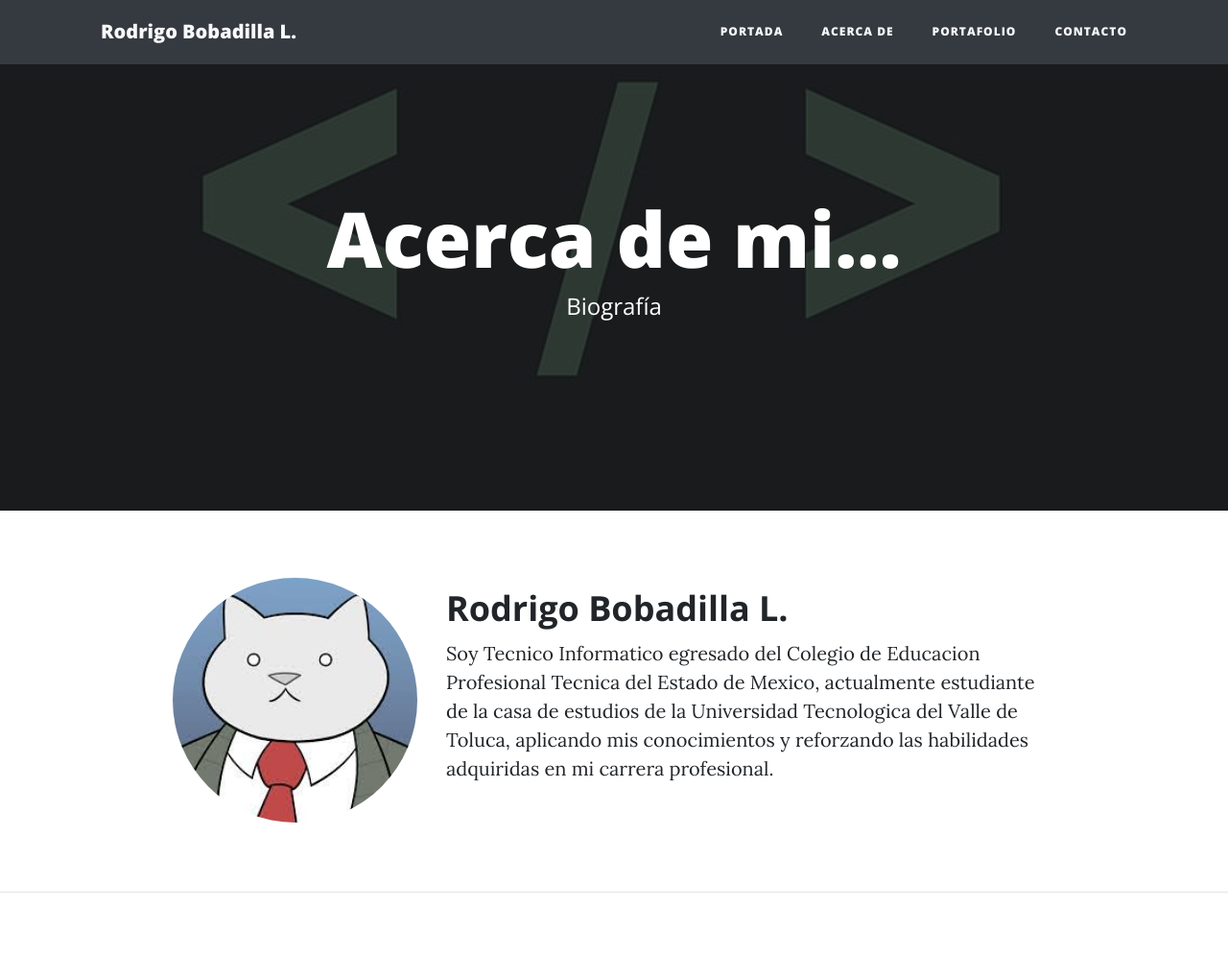
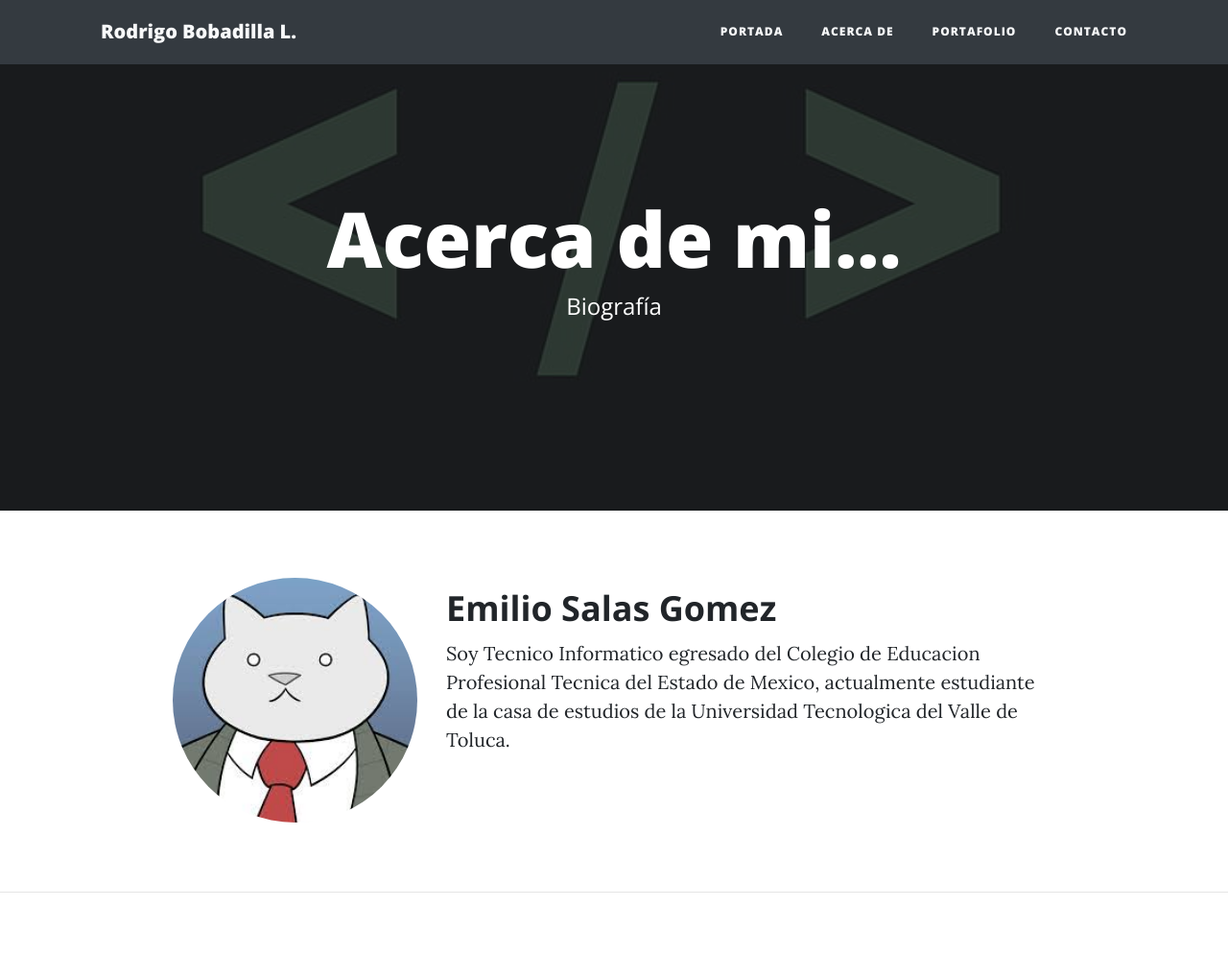
Before and after one commit to Enma10/Django, a Django app: page /about-me/ in a window 1280 px wide. Shown: the top 995 px of the page at 96% size. Run offline with Django 3.2, Linux system fonts and the light colour scheme; some libraries are stand-ins or nearby versions.

Commit message:
cambios de texto

```diff
--- a/core/templates/core/about.html
+++ b/core/templates/core/about.html
@@ -17,12 +17,12 @@
     />
   </div>
   <div class="col-lg-7 col-md-8">
-    <h2 class="section-heading">Rodrigo Bobadilla L.</h2>
+    <h2 class="section-heading">Emilio Salas Gomez</h2>
     <p>
 
     </p>
     <p>
-      Soy Tecnico Informatico egresado del Colegio de Educacion Profesional Tecnica del Estado de Mexico, actualmente estudiante de la casa de estudios de la Universidad Tecnologica del Valle de Toluca, aplicando mis conocimientos y reforzando las habilidades adquiridas en mi carrera profesional.
+      Soy Tecnico Informatico egresado del Colegio de Educacion Profesional Tecnica del Estado de Mexico, actualmente estudiante de la casa de estudios de la Universidad Tecnologica del Valle de Toluca.
     </p>
   </div>
 </div>
--- a/core/templates/core/base.html
+++ b/core/templates/core/base.html
@@ -7,7 +7,7 @@
       content="width=device-width, initial-scale=1, shrink-to-fit=no"
     />
 
-    <title>{% block title %}{% endblock %} | Rodrigo Bobadilla L.</title>
+    <title>{% block title %}{% endblock %} | Emilio Salas Gomez</title>
 
     <!-- Estilos y fuentes del template  -->
     {% load static %}
```
